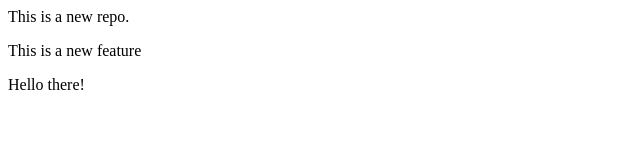
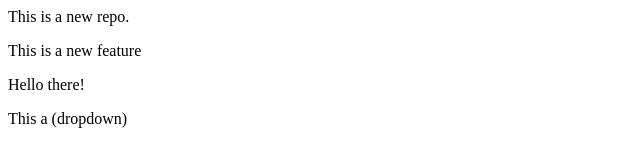
Before and after one commit to Ishika144/LocalRepo, a plain HTML site: page index.html in a window 1280 px wide. Shown: the whole page, without its empty margins (0-640 px from the left). Drawn offline with Linux system fonts and the light colour scheme.

Commit message:
added a dropdown

```diff
--- a/index.html
+++ b/index.html
@@ -1,3 +1,4 @@
 <p>This is a new repo.</p>
 <p>This is a new feature</p>
 <p>Hello there!</p>
+<p> This a (dropdown)</p>
```
